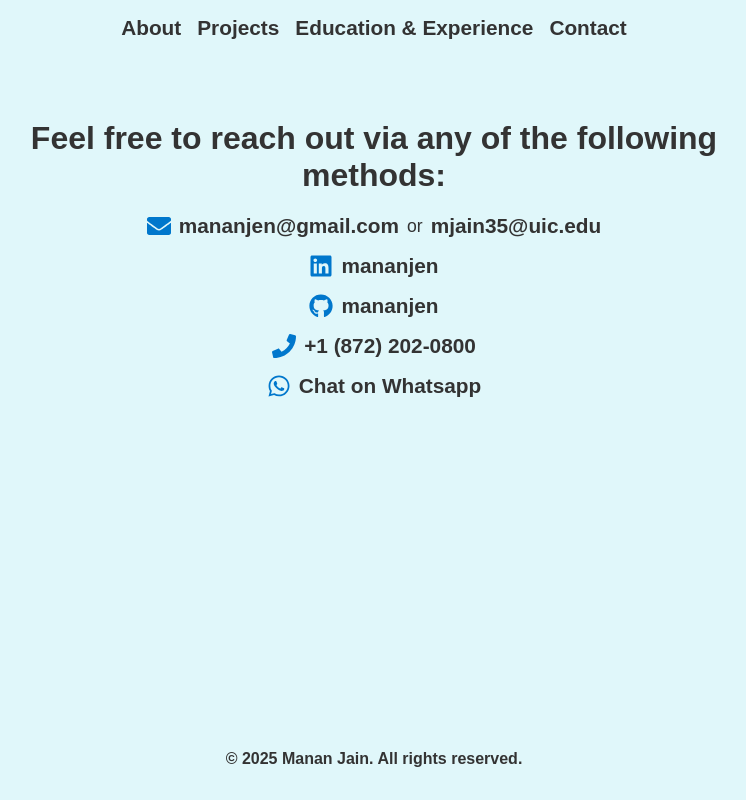
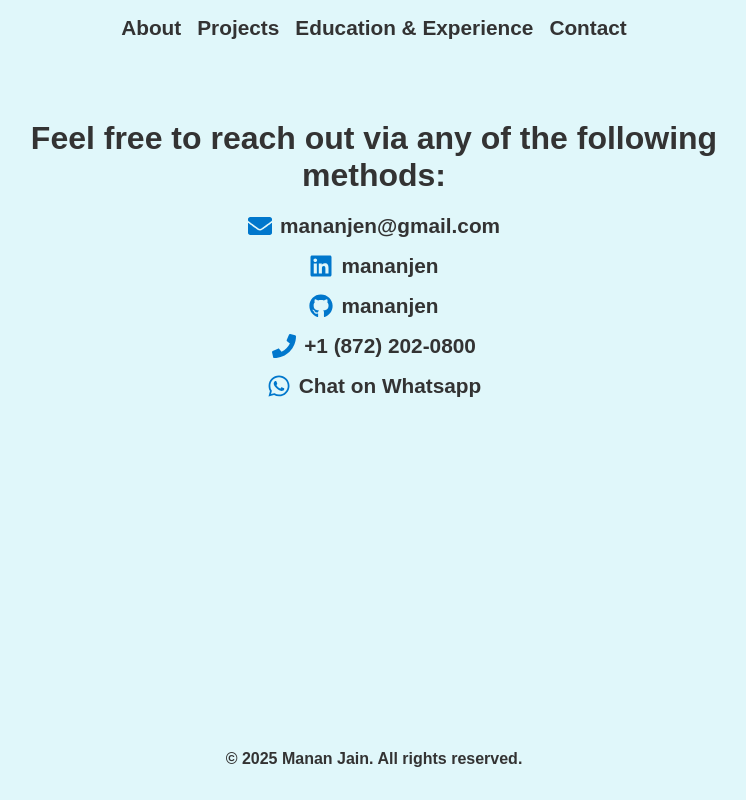
Before and after one commit to mananjen/portfolio-website, a React (Create React App) app: page /#/contact in a window 1280 px wide. Shown: the whole page, without its empty margins (266-1012 px from the left). Built offline with nearby package versions, Linux system fonts and the light colour scheme.

Commit message:
dropdown

```diff
--- a/src/components/Dropdown.jsx
+++ b/src/components/Dropdown.jsx
@@ -49,6 +49,8 @@ const DropdownMenu = styled.div`
   position: absolute;
   top: calc(100% + 8px);
   left: 0;
+  width: max-content;
+  min-width: 200px;
   transform: scaleY(${props => (props.isOpen ? '1' : '0')});
   transform-origin: top;
   opacity: ${props => (props.isOpen ? '1' : '0')};
--- a/src/pages/Contact.jsx
+++ b/src/pages/Contact.jsx
@@ -68,8 +68,6 @@ const Contact = () => {
         <ContactItem>
           <IconWrapper><FaEnvelope /></IconWrapper>
           <CustomLink to="mailto:mananjen@gmail.com">mananjen@gmail.com</CustomLink>
-          <span>or</span>
-          <CustomLink to="mailto:mjain35@uic.edu">mjain35@uic.edu</CustomLink>
         </ContactItem>
         <ContactItem>
           <IconWrapper><FaLinkedin /></IconWrapper>
```
